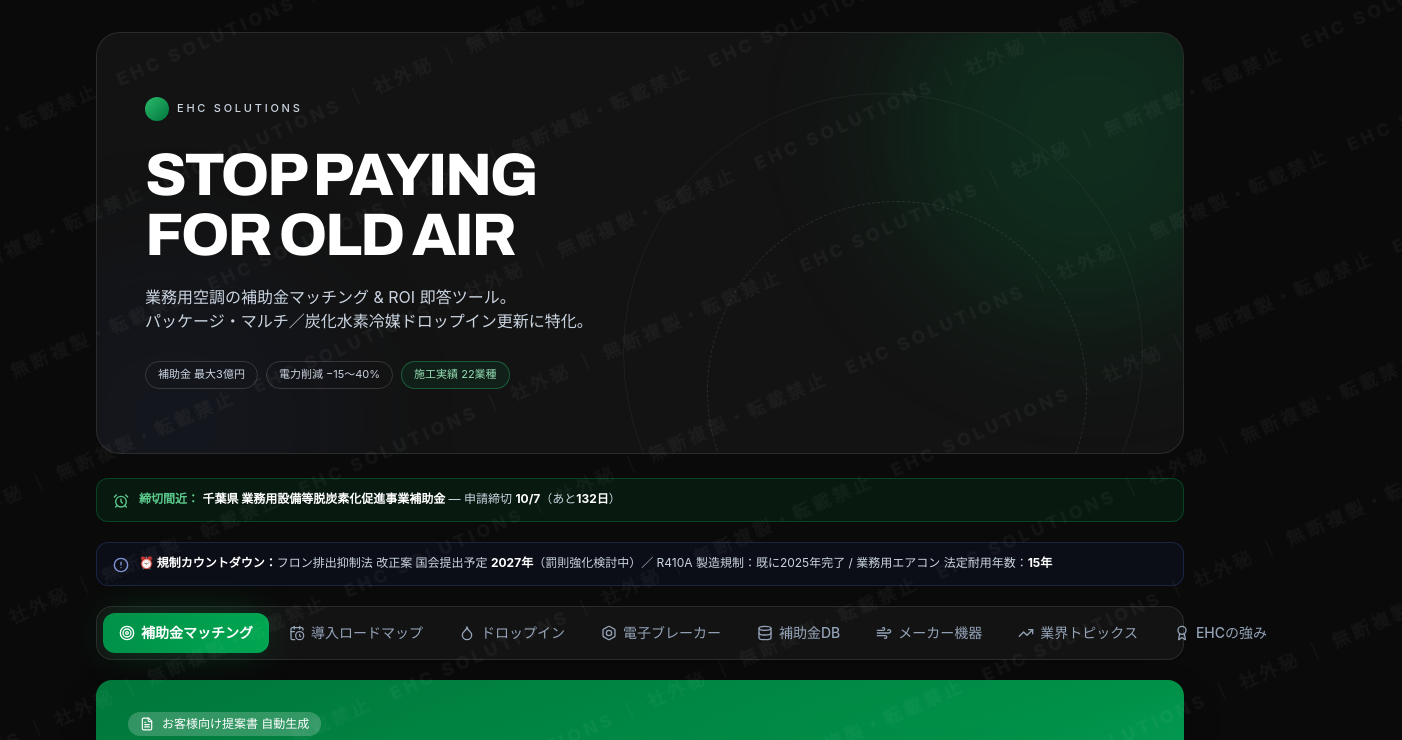
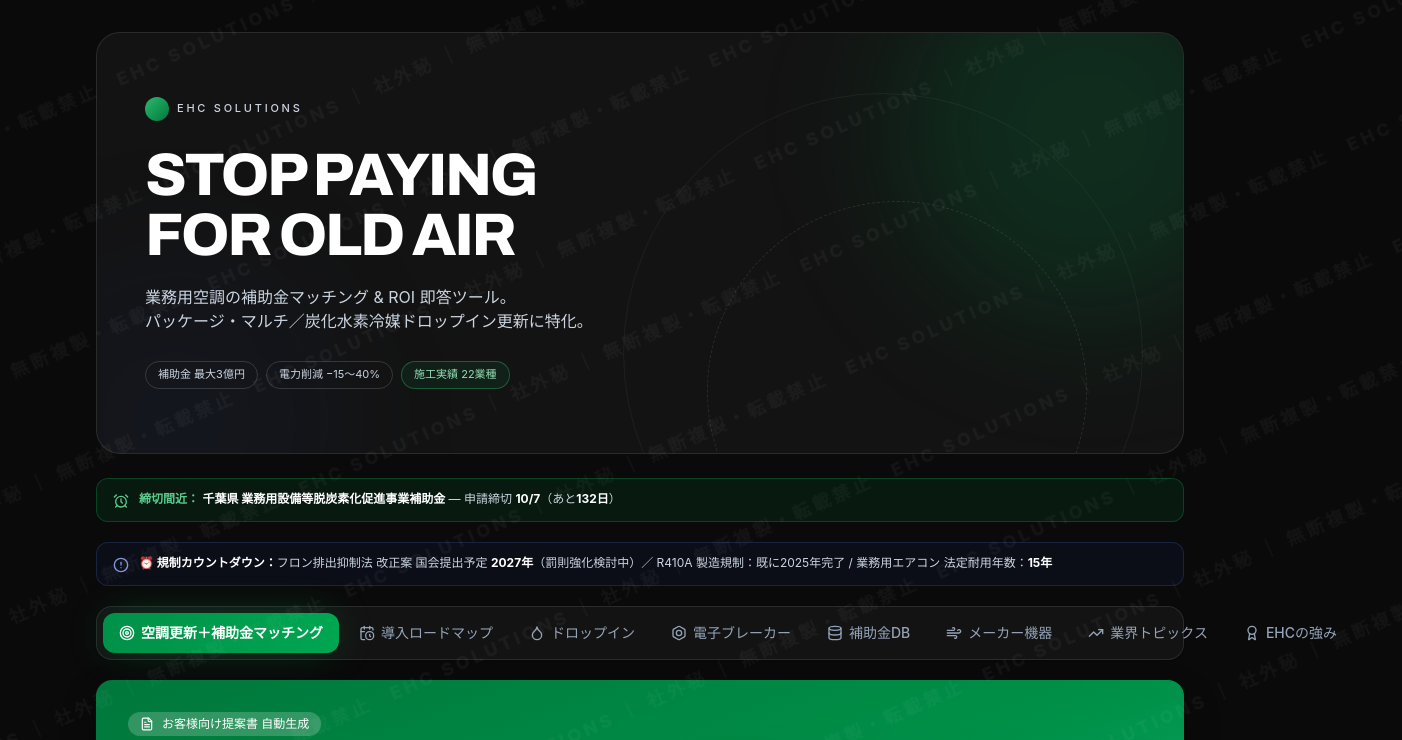
Before and after one commit to Shinichi-Morozumi/ehc-subsidy-app, a Next.js app: page / in a window 1280 px wide. Shown: the top 740 px of the page, 1402 px wide, since content can reach past the window. Built offline with nearby package versions, Linux system fonts and the light colour scheme.

Commit message:
タブ名を「空調更新＋補助金マッチング」に変更

```diff
--- a/app/page.tsx
+++ b/app/page.tsx
@@ -69,7 +69,7 @@
       <ProjectProvider>
       <Tabs defaultValue="match">
         <TabsList>
-          <TabsTrigger value="match" icon={<Target className="w-4 h-4" />} hint={TAB_HINTS.match}>補助金マッチング</TabsTrigger>
+          <TabsTrigger value="match" icon={<Target className="w-4 h-4" />} hint={TAB_HINTS.match}>空調更新＋補助金マッチング</TabsTrigger>
           <TabsTrigger value="roadmap" icon={<CalendarClock className="w-4 h-4" />} hint={TAB_HINTS.roadmap}>導入ロードマップ</TabsTrigger>
           <TabsTrigger value="dropin" icon={<Droplet className="w-4 h-4" />} hint={TAB_HINTS.dropin}>ドロップイン</TabsTrigger>
           <TabsTrigger value="breaker" icon={<Bolt className="w-4 h-4" />} hint={TAB_HINTS.breaker}>電子ブレーカー</TabsTrigger>
```
